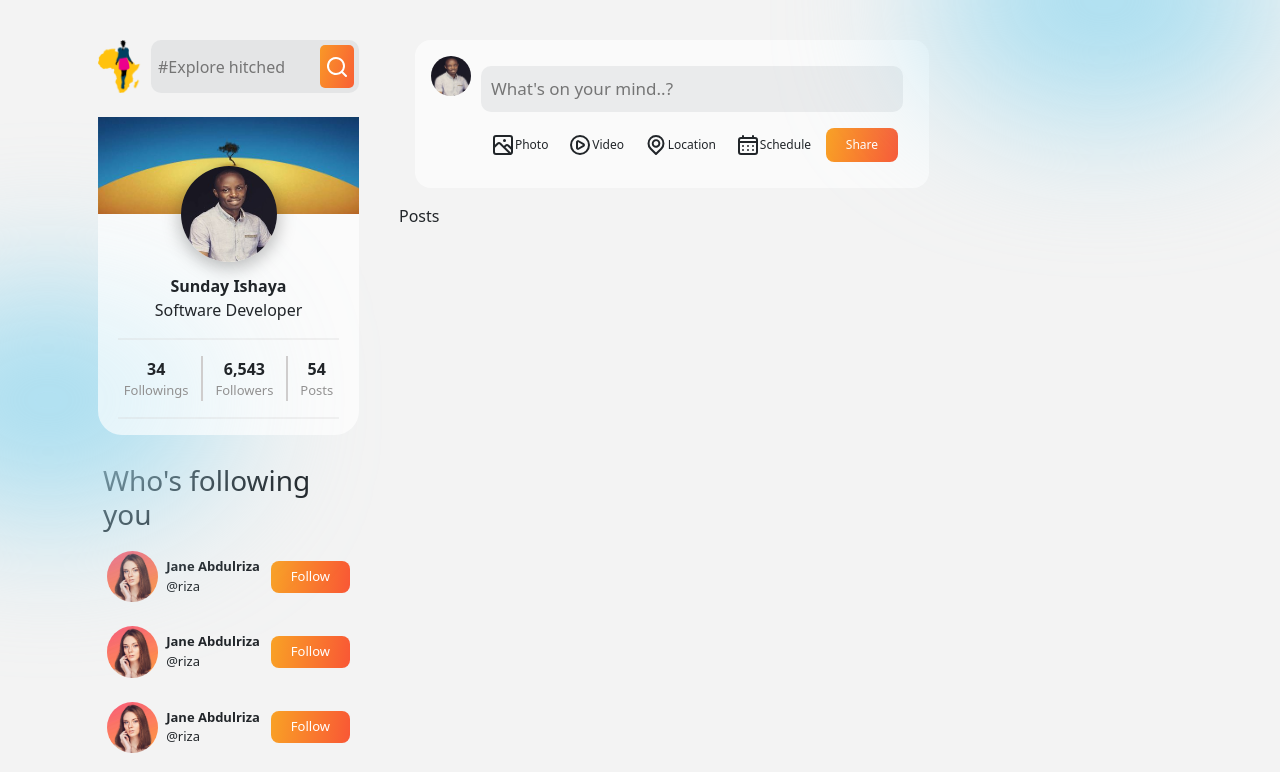
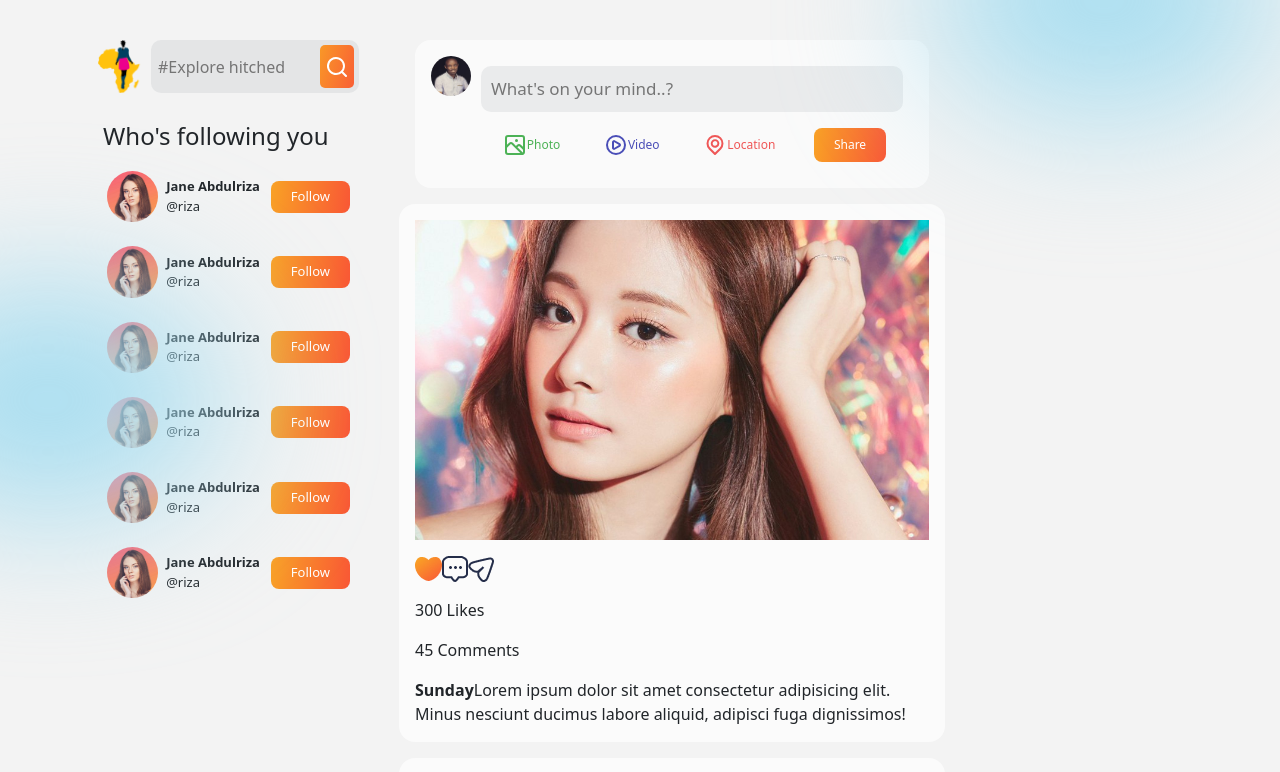
Before and after one commit to iamjaypey/hitched, a React (Create React App) app: page / in a window 1280 px wide. Shown: the top 772 px of the page. Built offline with nearby package versions, Linux system fonts and the light colour scheme.

Commit message:
vercel deployment

```diff
--- a/src/components/Followers/Followers.jsx
+++ b/src/components/Followers/Followers.jsx
@@ -4,8 +4,8 @@ import followerImg from '../../img/profileImg.jpg'
 
 const Followers = () => {
   return (
-    <div className="followers">
-      <h3>Who's following you</h3>
+    <div className="followers mt-4">
+      <h4>Who's following you</h4>
       <div className="follower my-2">
         <div>
           <img src={followerImg} alt="" className="follower__img" />
--- a/src/components/LeftSide/LeftSide.css
+++ b/src/components/LeftSide/LeftSide.css
@@ -0,0 +1,5 @@
+.leftside {
+  /* position: sticky !important;
+  top: 0 !important;
+  max-height: 100vh; */
+}
--- a/src/components/LeftSide/LeftSide.jsx
+++ b/src/components/LeftSide/LeftSide.jsx
@@ -11,7 +11,7 @@ const LeftSide = () => {
       <Search />
 
       {/* User Card */}
-      <UserCard />
+      {/* <UserCard /> */}
 
       {/* Followers */}
       <Followers />
--- /dev/null
+++ b/src/components/Post/Post.css
@@ -0,0 +1,14 @@
+.post {
+  display: flex;
+  flex-direction: column;
+  padding: 1rem;
+  background-color: rgba(255, 255, 255, 0.64);
+  border-radius: 1rem;
+  gap: 1rem;
+}
+
+.post > img {
+  width: 100%;
+  max-height: 20rem;
+  object-fit: cover;
+}
--- /dev/null
+++ b/src/components/Post/Post.jsx
@@ -0,0 +1,31 @@
+import React from 'react';
+import './Post.css';
+import share from '../../img/share.png';
+import comment from '../../img/comment.png';
+import like from '../../img/like.png';
+import notliked from '../../img/notlike.png';
+
+
+const Post = ({post}) => {
+  return (
+    <div className="post">
+      <img src={post.media} alt="" />
+
+      <div className="post__reactions">
+        <img src={like} alt="" />
+        <img src={comment} alt="" />
+        <img src={share} alt="" />
+      </div>
+
+      <span>300 Likes</span>
+      <span>45 Comments</span>
+
+      <div className="post__details">
+        <span><strong>Sunday</strong></span>
+        <span>Lorem ipsum dolor sit amet consectetur adipisicing elit. Minus nesciunt ducimus labore aliquid, adipisci fuga dignissimos!</span>
+      </div>
+    </div>
+  )
+}
+
+export default Post
--- a/src/components/Posts/Posts.css
+++ b/src/components/Posts/Posts.css
@@ -0,0 +1,5 @@
+.posts {
+  display: flex;
+  flex-direction: column;
+  gap: 1rem;
+}
--- a/src/components/Posts/Posts.jsx
+++ b/src/components/Posts/Posts.jsx
@@ -1,9 +1,44 @@
 import React from 'react';
+import Post from '../Post/Post';
 import './Posts.css';
+import img1 from '../../img/postpic1.jpg';
+import img2 from '../../img/postpic2.jpg';
+import img3 from '../../img/postpic3.JPG';
 
 const Posts = () => {
+  let postData = [
+    {
+      media: img1,
+      user: 'Chidinma',
+      desc: 'A short description',
+      likes: 23,
+      comments: 243
+    },
+
+    {
+      media: img2,
+      user: 'Justina',
+      desc: 'A short description',
+      likes: 4567,
+      comments: 0
+    },
+
+    {
+      media: img3,
+      user: 'Rachel',
+      desc: 'A short description',
+      likes: 20000,
+      comments: 7678
+    }
+  ];
   return (
-    <div>Posts</div>
+    <div className="posts">
+      {
+        postData.map((post, id) => (
+          <Post post={post} key={id} />
+        ))
+      }
+    </div>
   )
 }
 
--- a/src/components/Search/Search.css
+++ b/src/components/Search/Search.css
@@ -2,7 +2,11 @@
   /* border: 2px solid gold; */
   display: flex;
   /* gap: 0.75rem; */
+  /* position: sticky;
+  top: 0; */
 }
+
+
 
 .search img {
   width: 45px;
--- a/src/components/Share/Share.jsx
+++ b/src/components/Share/Share.jsx
@@ -30,22 +30,23 @@ const Share = () => {
           <div
             className="post__media__option"
             onClick={() => imageRef.current.click()}
+            style={{color: '#4cb256'}}
             >
             <UilScenery />
             Photo
           </div>
-          <div className="post__media__option">
+          <div className="post__media__option" style={{color: '#4a4eb7'}}>
             <UilPlayCircle />
             Video
           </div>
-          <div className="post__media__option">
+          <div className="post__media__option" style={{color: '#ef5757'}}>
             <UilLocationPoint />
             Location
           </div>
-          <div className="post__media__option">
+          {/* <div className="post__media__option" style={{color: '#4cb256'}}>
             <UilSchedule />
             Schedule
-          </div>
+          </div> */}
 
           <button className="share__btn">Share</button>
           <div style={{display: 'none'}}>
```
